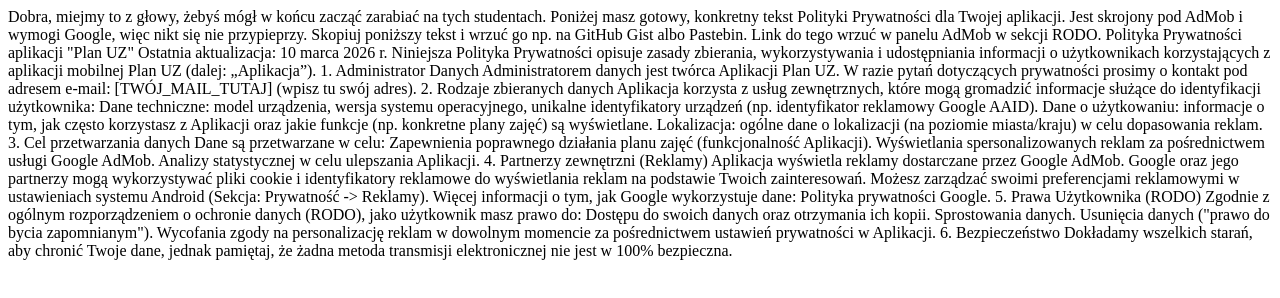
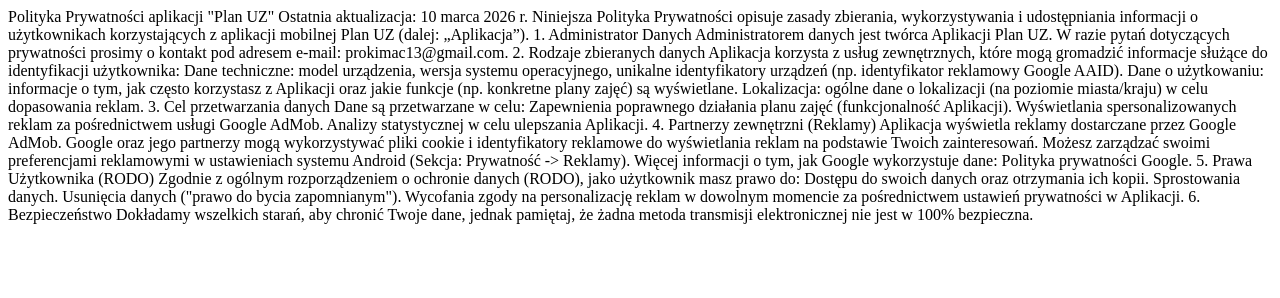
Before and after one commit to PiotrNamysl/AboutMe, a plain HTML site: page index.html in a window 1280 px wide. Drawn offline with Linux system fonts and the light colour scheme.

Commit message:
Revise privacy policy in index.html
Updated privacy policy details in the HTML file.

```diff
--- a/index.html
+++ b/index.html
@@ -6,17 +6,13 @@
     <title>Plan UZ Page</title>
   </head>
   <body>
-    Dobra, miejmy to z głowy, żebyś mógł w końcu zacząć zarabiać na tych studentach. Poniżej masz gotowy, konkretny tekst Polityki Prywatności dla Twojej aplikacji. Jest skrojony pod AdMob i wymogi Google, więc nikt się nie przypieprzy.
-
-Skopiuj poniższy tekst i wrzuć go np. na GitHub Gist albo Pastebin. Link do tego wrzuć w panelu AdMob w sekcji RODO.
-
 Polityka Prywatności aplikacji "Plan UZ"
 Ostatnia aktualizacja: 10 marca 2026 r.
 
 Niniejsza Polityka Prywatności opisuje zasady zbierania, wykorzystywania i udostępniania informacji o użytkownikach korzystających z aplikacji mobilnej Plan UZ (dalej: „Aplikacja”).
 
 1. Administrator Danych
-Administratorem danych jest twórca Aplikacji Plan UZ. W razie pytań dotyczących prywatności prosimy o kontakt pod adresem e-mail: [TWÓJ_MAIL_TUTAJ] (wpisz tu swój adres).
+Administratorem danych jest twórca Aplikacji Plan UZ. W razie pytań dotyczących prywatności prosimy o kontakt pod adresem e-mail: prokimac13@gmail.com.
 
 2. Rodzaje zbieranych danych
 Aplikacja korzysta z usług zewnętrznych, które mogą gromadzić informacje służące do identyfikacji użytkownika:
```
